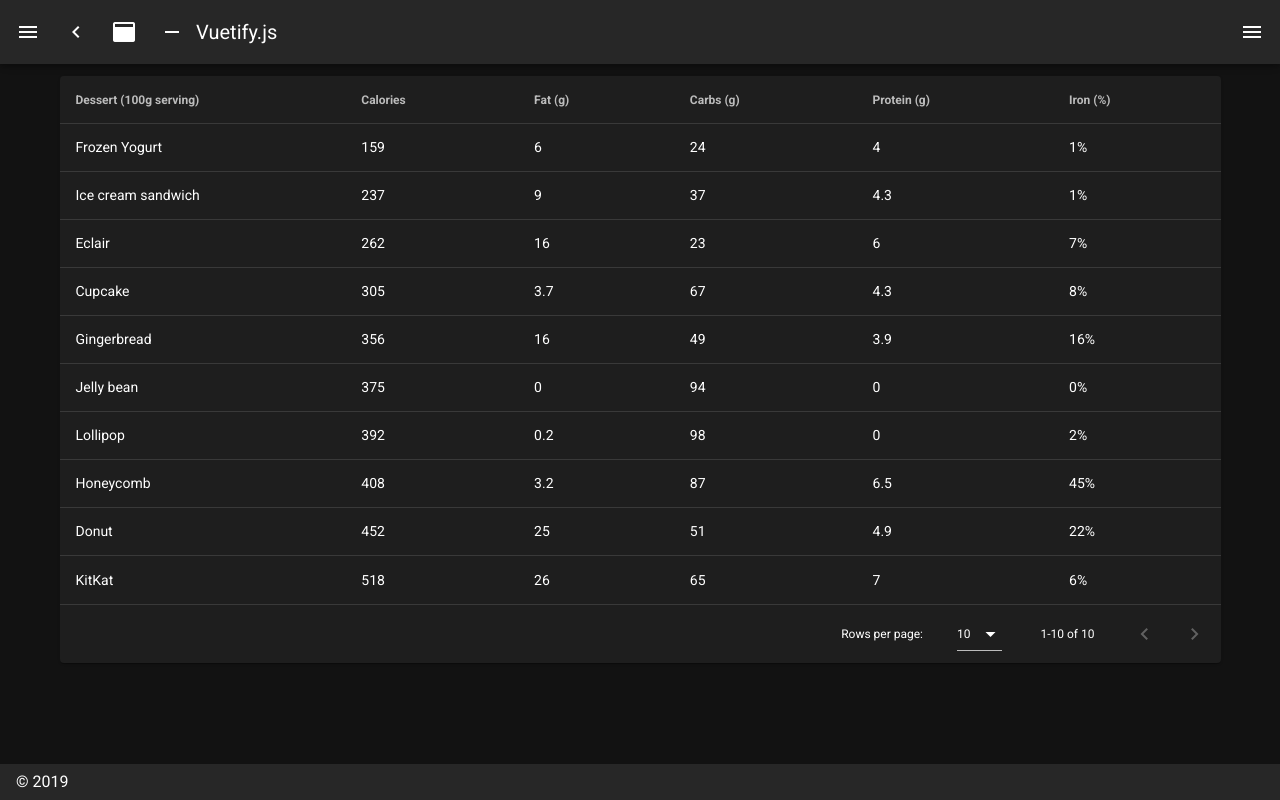
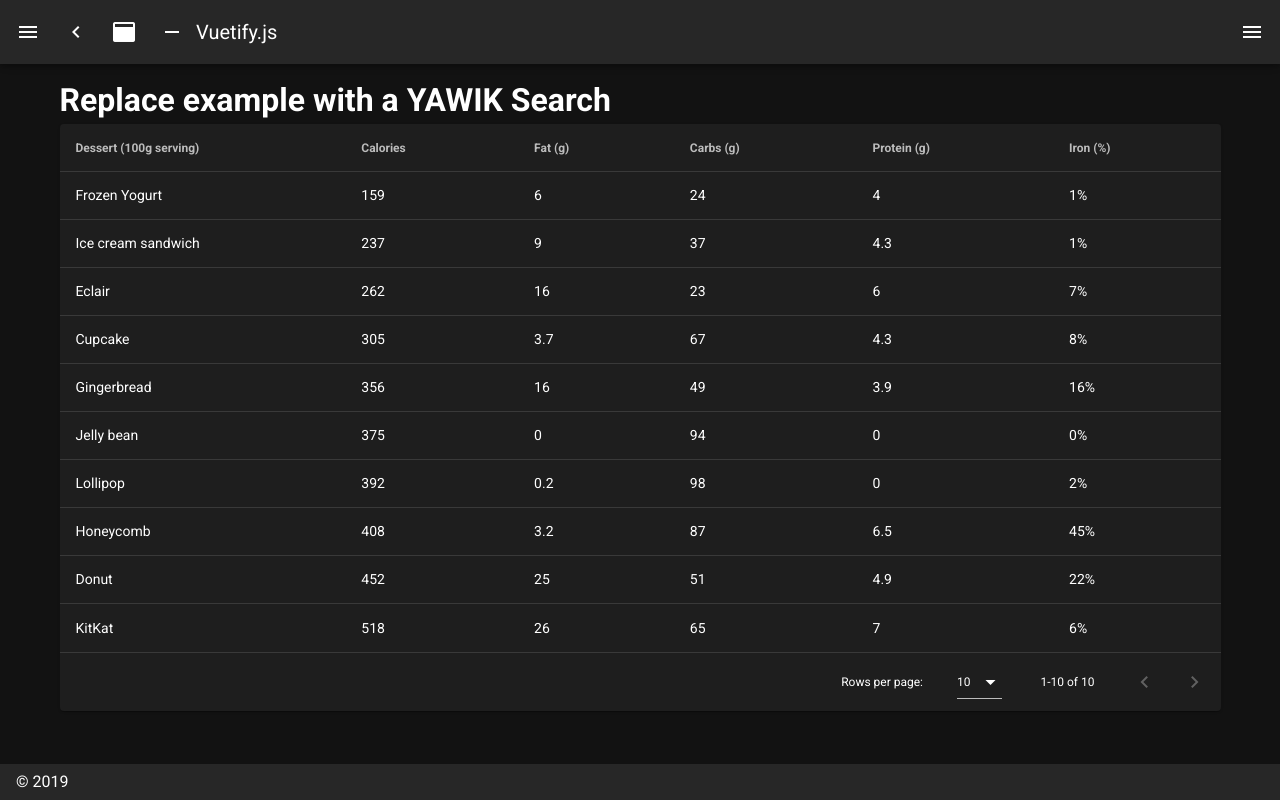
Before and after one commit to yawik/yavue-nuxt, a Nuxt app: page /jobs/search in a window 1280 px wide. Built offline with nearby package versions, Linux system fonts and the light colour scheme.

Commit message:
test deployment

```diff
--- a/pages/jobs/search.vue
+++ b/pages/jobs/search.vue
@@ -1,5 +1,6 @@
 <template>
   <div>
+    <h1>Replace example with a YAWIK Search</h1>
     <v-data-table
       :headers="headers"
       :items="desserts"
```
